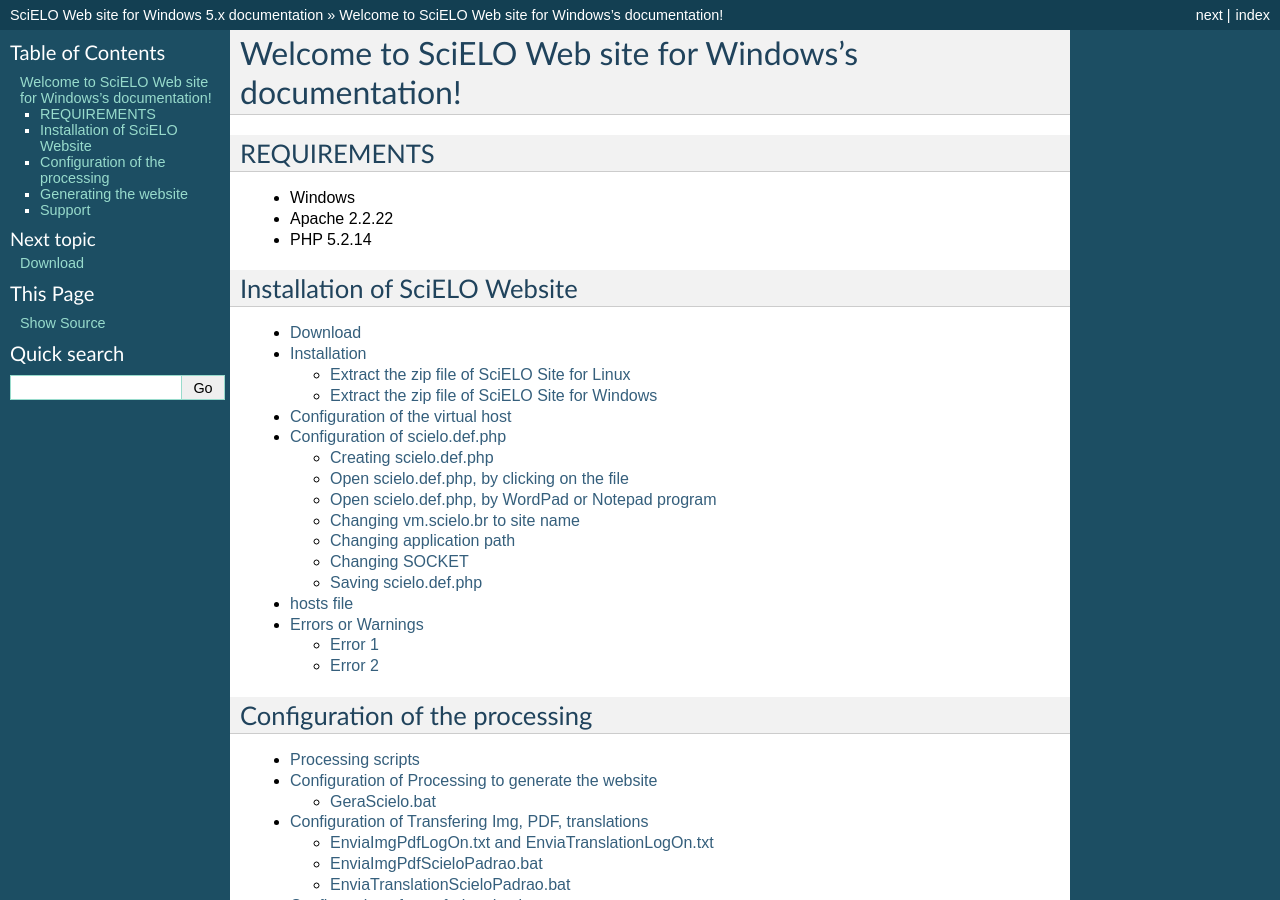
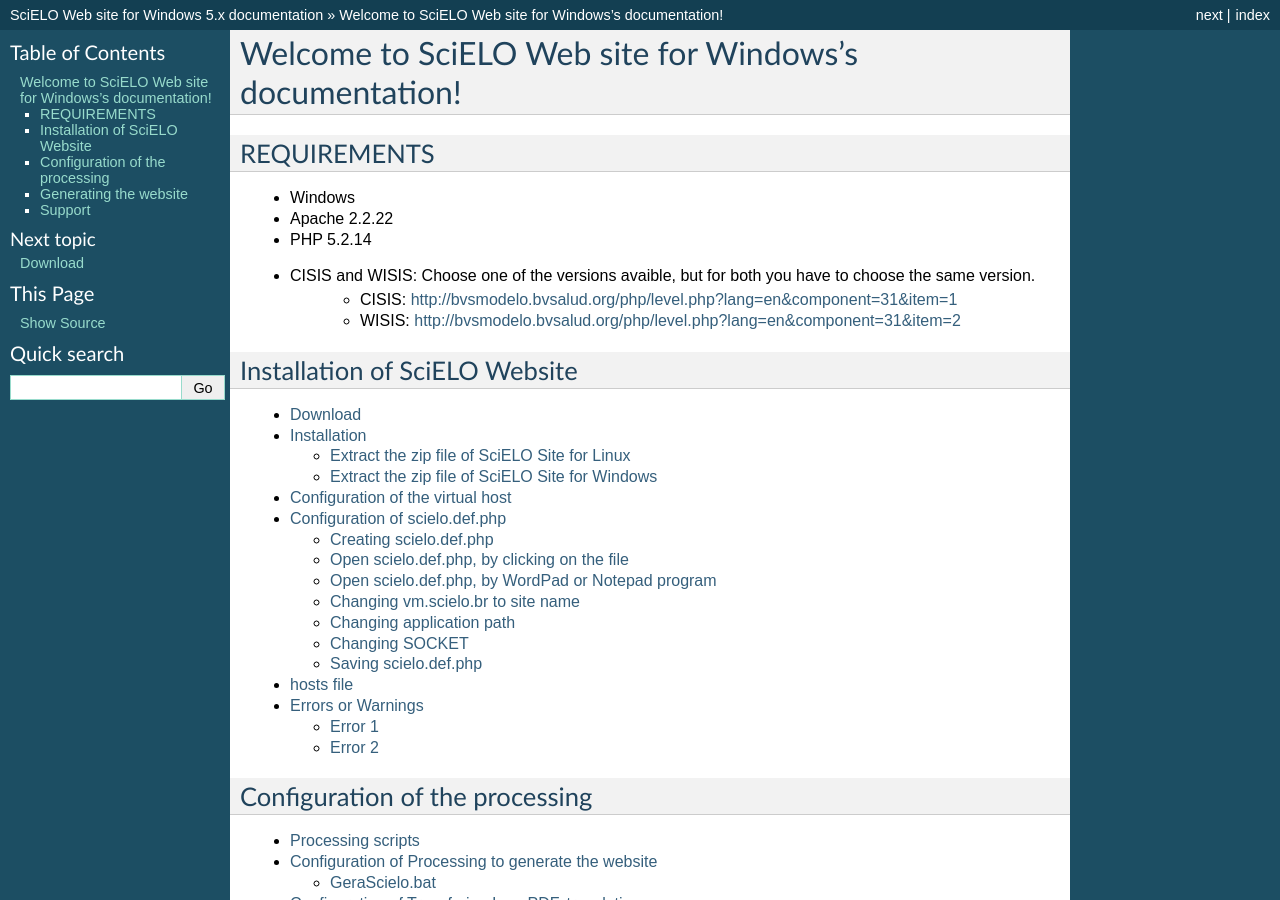
Before and after one commit to scieloorg/Web-Windows, a Sphinx documentation site: the page built from docs/source/index.rst, in a window 1280 px wide and 900 px high. Built offline with Sphinx 7.4.7, drawn with Linux system fonts in a browser that asks for light colours; formulas are drawn with MathJax 3.

Commit message:
Documentation

```diff
--- a/docs/source/index.rst
+++ b/docs/source/index.rst
@@ -12,6 +12,11 @@
 - Windows
 - Apache 2.2.22
 - PHP 5.2.14
+
+- CISIS and WISIS: Choose one of the versions avaible, but for both you have to choose the same version.
+    - CISIS: http://bvsmodelo.bvsalud.org/php/level.php?lang=en&component=31&item=1
+    - WISIS: http://bvsmodelo.bvsalud.org/php/level.php?lang=en&component=31&item=2
+
 
 Installation of SciELO Website
 ------------------------------
```
